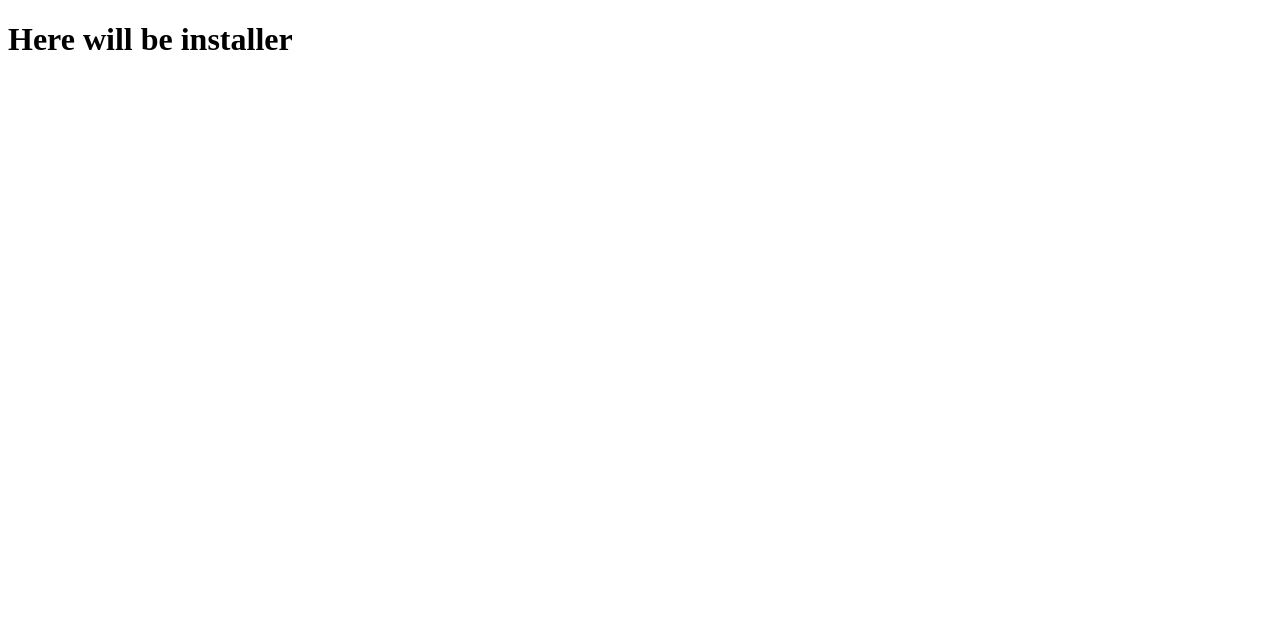
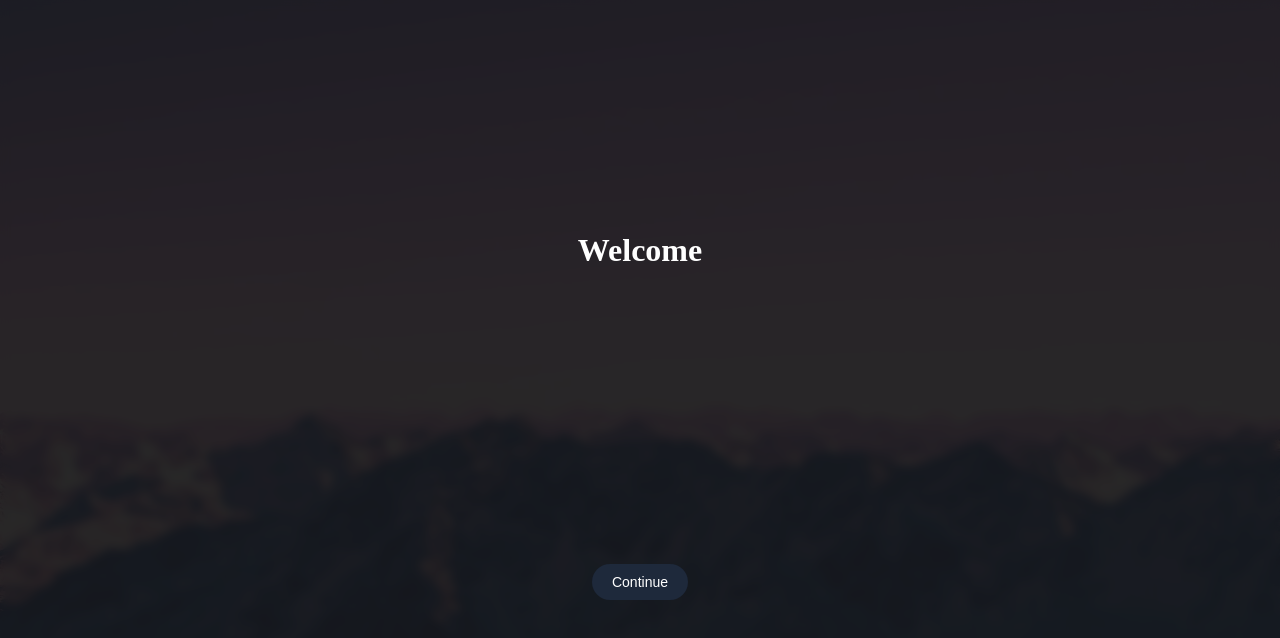
Before and after one commit to madebyair/airos-installer-gui, a React (Vite) app: page / in a window 1280 px wide. Shown: the top 638 px of the page. Built offline with nearby package versions, Linux system fonts and the light colour scheme.

Commit message:
Create welcome screen

```diff
--- a/src/Installer.tsx
+++ b/src/Installer.tsx
@@ -1,7 +1,8 @@
 import React from "react"
+import Welcome from "./Welcome"
 
 export default function Installer() {
     return (
-        <h1>Here will be installer</h1>
+        <Welcome />
     )
 }
--- /dev/null
+++ b/src/Welcome.tsx
@@ -0,0 +1,19 @@
+import "./welcome.css"
+import React from "react"
+
+export default function Welcome() {
+    return (
+      <div className="welcome">
+        <div className="box">
+            <div className="center">
+              <div className="text">
+                <h1>Welcome</h1>
+              </div>
+              <div className="down">
+                <button className="button-normal">Continue</button>
+              </div>
+            </div>
+        </div>
+      </div>
+    )
+}
--- /dev/null
+++ b/src/welcome.css
@@ -0,0 +1,79 @@
+* {
+    padding: 0;
+    margin: 0;
+    user-select: none;
+    -webkit-user-select: none;
+    cursor: default;
+}
+
+.welcome {
+    margin: 0;
+    padding: 0;
+    width: 100vw;
+    height: 100vh;
+    background: url("/src/default.jpg");
+    background-size: cover;
+    background-position: center;
+    background-repeat: no-repeat;
+    color: white;
+}
+
+.welcome .box {
+    background: rgba( 25, 26, 27, 0.85 );
+    box-shadow: 0 8px 32px 0 rgba( 31, 38, 135, 0.37 );
+    backdrop-filter: blur( 5px );
+    -webkit-backdrop-filter: blur( 5px );
+    width: 100vw;
+    height: 100vh;
+    display: flex;
+}
+
+.welcome .box .center {
+    margin: auto;
+    height: 400px;
+    width: 400px;
+    position: relative;
+}
+
+.welcome .box .center .text {
+    width: 400px;
+    height: 100px;
+    display: flex;
+}
+
+.welcome .box .center .text h1 {
+    margin: auto;
+}
+
+.welcome .box .center .down {
+    position: absolute;
+    bottom: 0;
+    width: 400px;
+    display: flex;
+}
+
+.welcome .box .center .down button {
+    margin: auto;
+}
+
+.button-normal {
+    color: white;
+    background-color: #1e293b;
+    transition: background-color 0.3s ease;
+    outline: none;
+    border: none;
+    font-weight: 500;
+    font-size: 14px;
+    padding: 10px 20px;
+    border-radius: 25px;
+    margin-right: 10px;
+    margin-bottom: 10px;
+  }
+
+.button-normal:hover {
+    background-color: #111827;
+}
+
+.button-normal:focus {
+    outline: none;
+}
```
Also changed, not shown: src/default.jpg (added).
